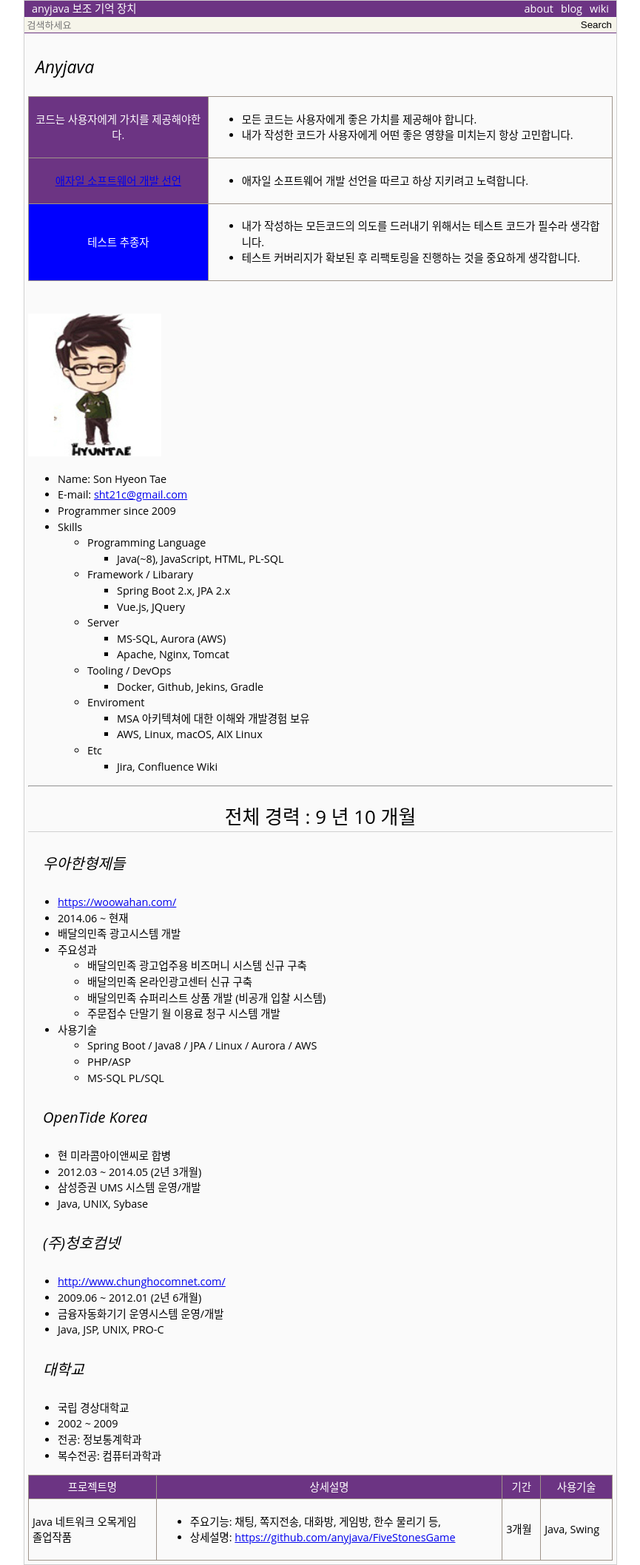
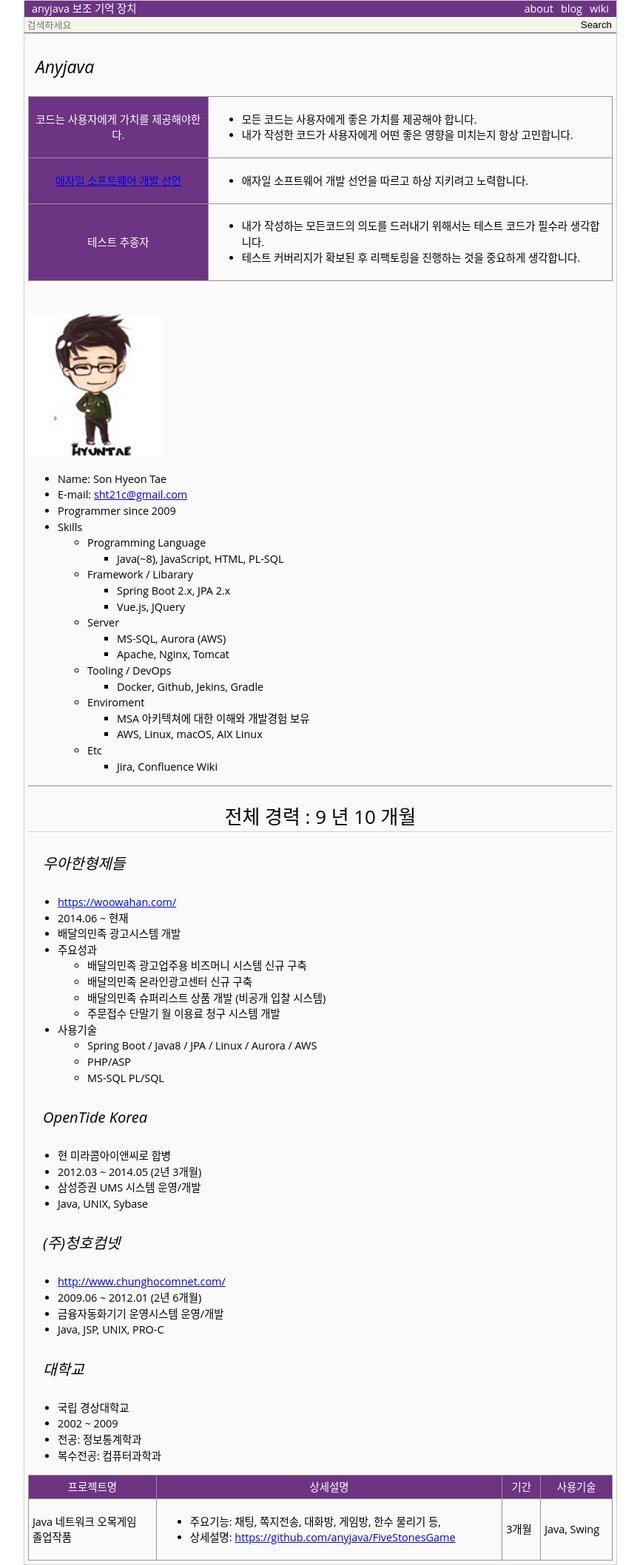
Before and after one commit to anyjava/anyjava.github.io, a Jekyll site: the page built from about/index.html, in a window 1280 px wide. Shown: the whole page at 74% size, without its empty margins (207-1072 px from the left). Built offline with Jekyll 4.4.1, drawn with Linux system fonts in a browser that asks for light colours.

Commit message:
color 변경

```diff
--- a/about/index.html
+++ b/about/index.html
@@ -29,7 +29,7 @@
 				</td>
 			</tr>
 			<tr>
-				<th style="background: blue !important;">테스트 추종자</th>
+				<th style="background: 87CEEB !important;">테스트 추종자</th>
 				<td>
 					<ul>
 						<li>내가 작성하는 모든코드의 의도를 드러내기 위해서는 테스트 코드가 필수라 생각합니다.</li>
```
